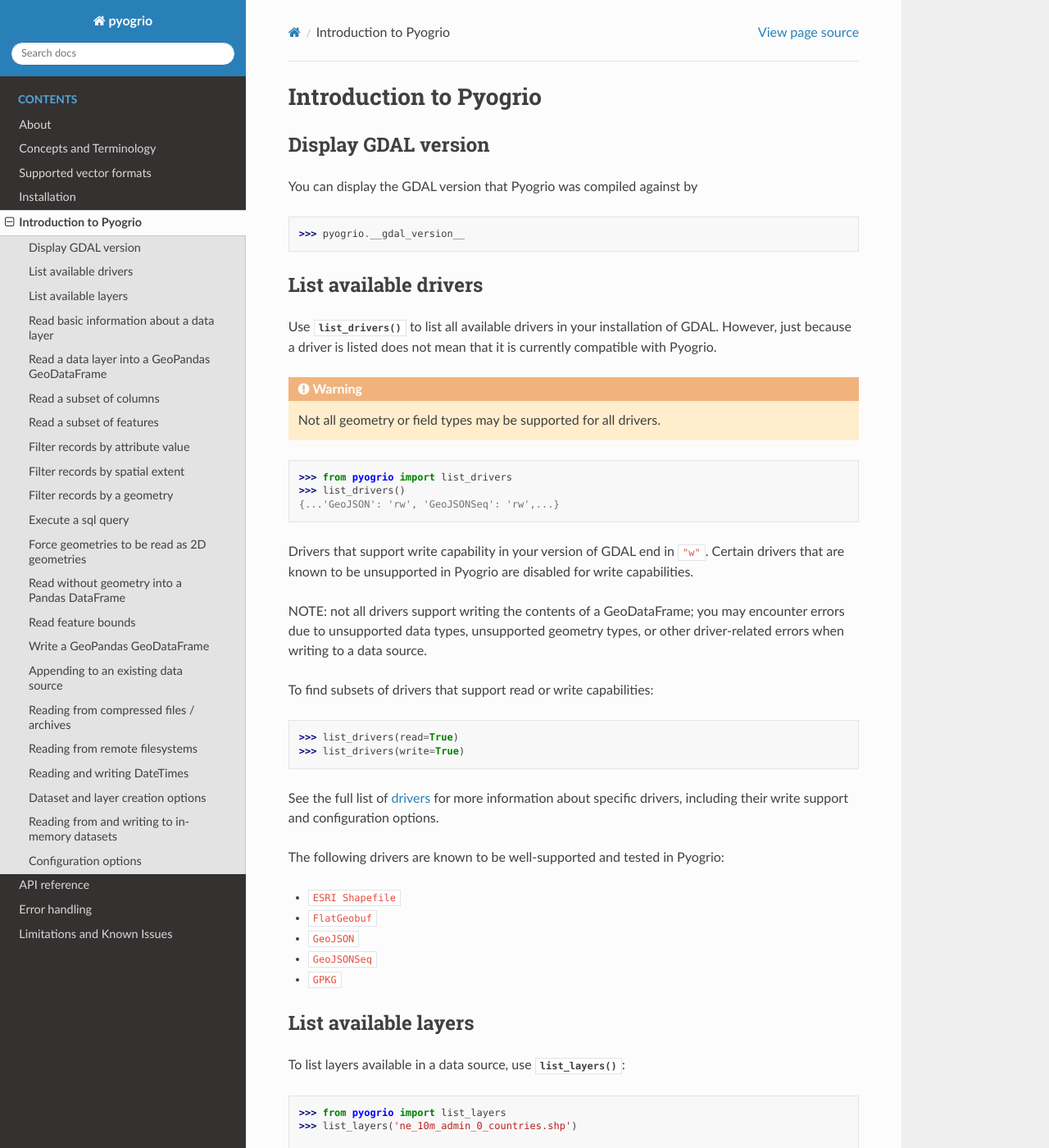
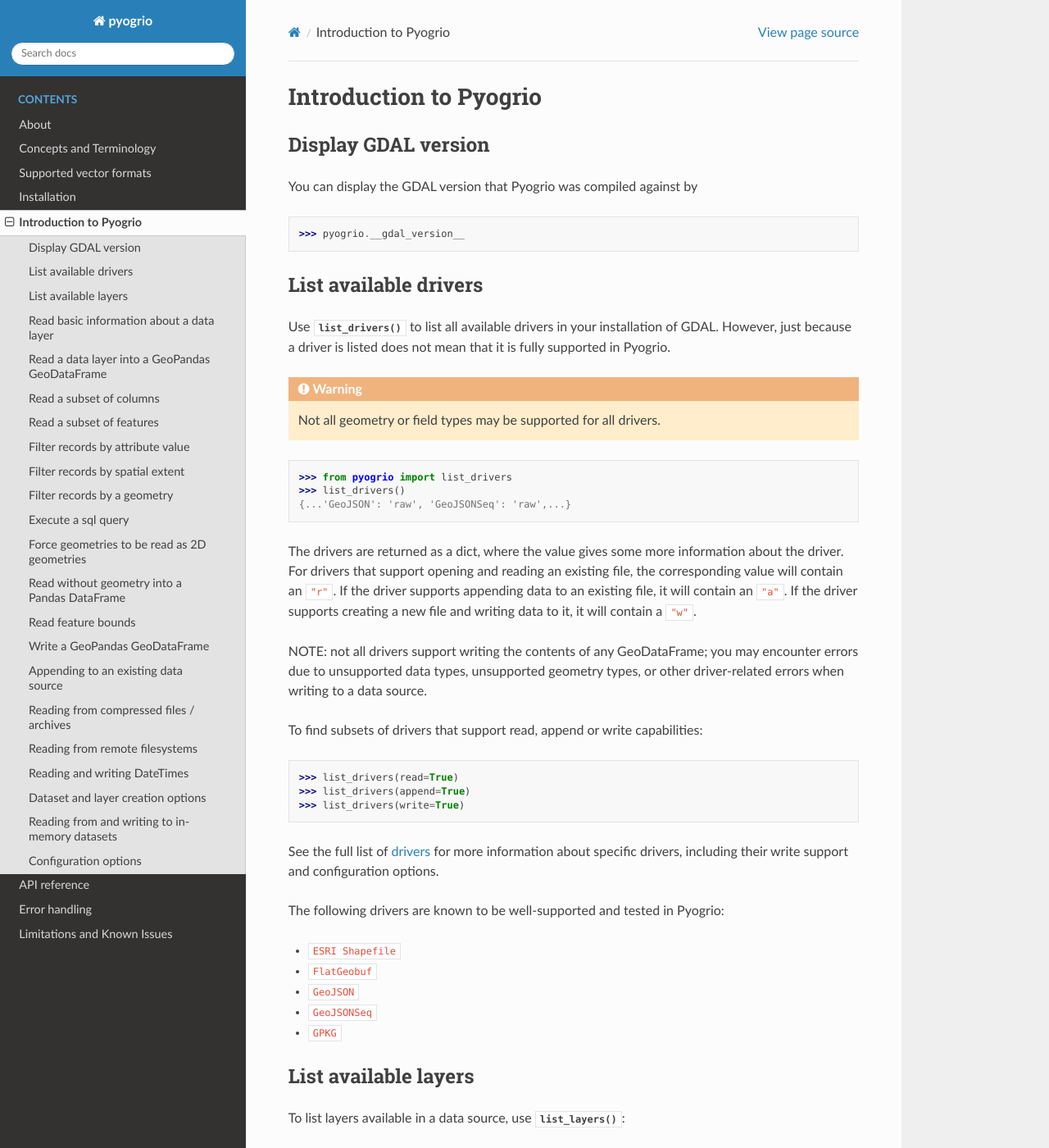
Before and after one commit to geopandas/pyogrio, a Sphinx documentation site: the page built from docs/source/introduction.md, in a window 1280 px wide and 1400 px high. Shown: the whole window at 82% size. Built offline with Sphinx 7.4.7 and the Read the Docs theme 3.1.0, drawn with Linux system fonts in a browser that asks for light colours; the version number could not be read and is left out.

Commit message:
ENH: add whether append is supported in list_drivers (#559)

````diff
--- a/docs/source/introduction.md
+++ b/docs/source/introduction.md
@@ -10,9 +10,9 @@
 
 ## List available drivers
 
-Use {func}`~pyogrio.list_drivers` to list all available drivers in your installation
-of GDAL. However, just because a driver is listed does not mean that it is
-currently compatible with Pyogrio.
+Use {func}`~pyogrio.list_drivers` to list all available drivers in your
+installation of GDAL. However, just because a driver is listed does not
+mean that it is fully supported in Pyogrio.
 
 ```{warning}
 Not all geometry or field types may be supported for all drivers.
@@ -21,21 +21,25 @@
 ```python
 >>> from pyogrio import list_drivers
 >>> list_drivers()
-{...'GeoJSON': 'rw', 'GeoJSONSeq': 'rw',...}
+{...'GeoJSON': 'raw', 'GeoJSONSeq': 'raw',...}
 ```
 
-Drivers that support write capability in your version of GDAL end in `"w"`.
-Certain drivers that are known to be unsupported in Pyogrio are disabled for
-write capabilities.
+The drivers are returned as a dict, where the value gives some more
+information about the driver. For drivers that support opening and reading
+an existing file, the corresponding value will contain an `"r"`. If the driver
+supports appending data to an existing file, it will contain an `"a"`. If the
+driver supports creating a new file and writing data to it, it will contain a
+`"w"`.
 
-NOTE: not all drivers support writing the contents of a GeoDataFrame; you may
-encounter errors due to unsupported data types, unsupported geometry types,
-or other driver-related errors when writing to a data source.
+NOTE: not all drivers support writing the contents of any GeoDataFrame; you
+may encounter errors due to unsupported data types, unsupported geometry
+types, or other driver-related errors when writing to a data source.
 
-To find subsets of drivers that support read or write capabilities:
+To find subsets of drivers that support read, append or write capabilities:
 
 ```python
 >>> list_drivers(read=True)
+>>> list_drivers(append=True)
 >>> list_drivers(write=True)
 ```
 
````
Also changed, not shown: CHANGES.md (+2 -1 lines), 3 other files.
